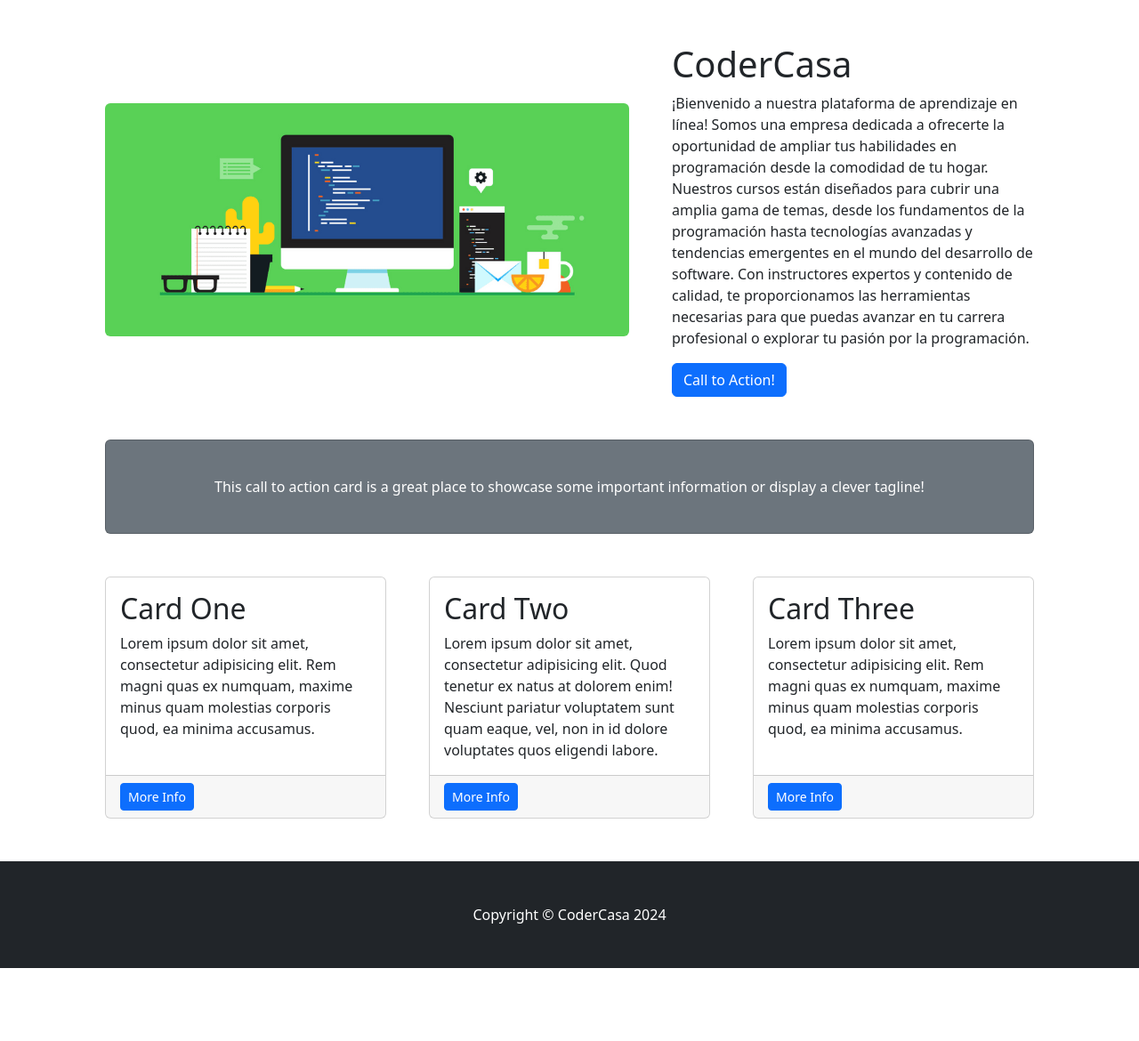
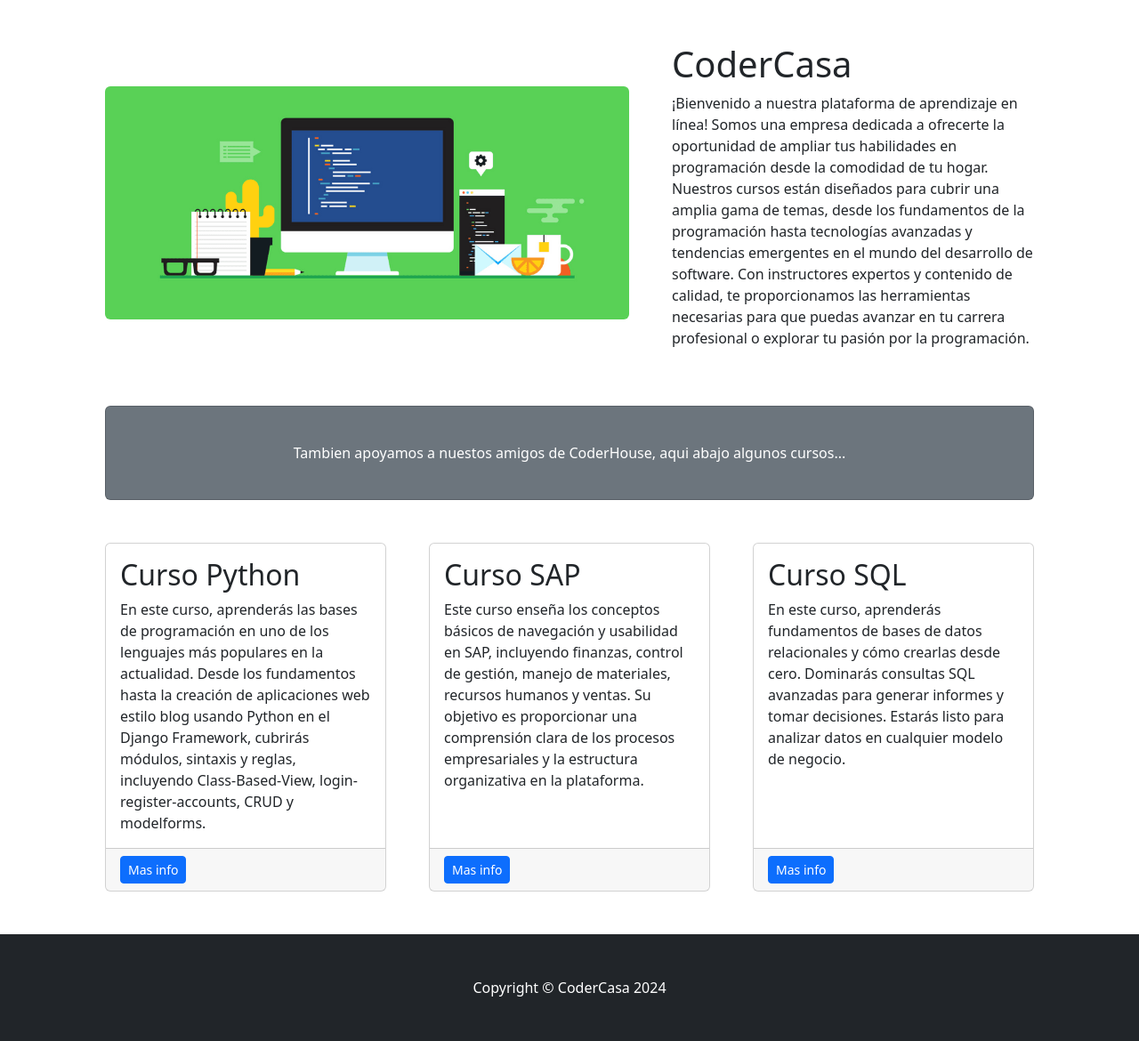
Before and after one commit to SantiPajon/Escuela, a Django app: template core/templates/core/index.html in a window 1280 px wide. Shown: the part 56-1226 px from the top of the page at 89% size. Before the commit the page ends 1144 px from the top, so only its background shows below. Run offline with Django 3.2, Linux system fonts and the light colour scheme; the template is opened without the code that fills it, so the values that code supplies are empty; some libraries are stand-ins or nearby versions.

Commit message:
feat: mejoramos mucho mas el html y casi terminamos la entrega

```diff
--- a/core/templates/core/index.html
+++ b/core/templates/core/index.html
@@ -16,40 +16,41 @@
         <div class="col-lg-5">
             <h1 class="font-weight-light">CoderCasa</h1>
             <p>¡Bienvenido a nuestra plataforma de aprendizaje en línea! Somos una empresa dedicada a ofrecerte la oportunidad de ampliar tus habilidades en programación desde la comodidad de tu hogar. Nuestros cursos están diseñados para cubrir una amplia gama de temas, desde los fundamentos de la programación hasta tecnologías avanzadas y tendencias emergentes en el mundo del desarrollo de software. Con instructores expertos y contenido de calidad, te proporcionamos las herramientas necesarias para que puedas avanzar en tu carrera profesional o explorar tu pasión por la programación. </p>
-            <a class="btn btn-primary" href="#!">Call to Action!</a>
+
         </div>
     </div>
     <!-- Call to Action-->
     <div class="card text-white bg-secondary my-5 py-4 text-center">
-        <div class="card-body"><p class="text-white m-0">This call to action card is a great place to showcase some important information or display a clever tagline!</p></div>
+        <div class="card-body"><p class="text-white m-0">Tambien apoyamos a nuestos amigos de CoderHouse, aqui abajo algunos cursos...</p></div>
     </div>
     <!-- Content Row-->
     <div class="row gx-4 gx-lg-5">
         <div class="col-md-4 mb-5">
             <div class="card h-100">
                 <div class="card-body">
-                    <h2 class="card-title">Card One</h2>
-                    <p class="card-text">Lorem ipsum dolor sit amet, consectetur adipisicing elit. Rem magni quas ex numquam, maxime minus quam molestias corporis quod, ea minima accusamus.</p>
+                    <h2 class="card-title">Curso Python</h2>
+                    <p class="card-text">En este curso, aprenderás las bases de programación en uno de los lenguajes más populares en la actualidad. Desde los fundamentos hasta la creación de aplicaciones web estilo blog usando Python en el Django Framework, cubrirás módulos, sintaxis y reglas, incluyendo Class-Based-View, login-register-accounts, CRUD y modelforms.</p>
                 </div>
-                <div class="card-footer"><a class="btn btn-primary btn-sm" href="#!">More Info</a></div>
+                <div class="card-footer"><a class="btn btn-primary btn-sm" href="https://www.coderhouse.com/ar/online/python" target="_blank">Mas info</a></div>
             </div>
         </div>
         <div class="col-md-4 mb-5">
             <div class="card h-100">
                 <div class="card-body">
-                    <h2 class="card-title">Card Two</h2>
-                    <p class="card-text">Lorem ipsum dolor sit amet, consectetur adipisicing elit. Quod tenetur ex natus at dolorem enim! Nesciunt pariatur voluptatem sunt quam eaque, vel, non in id dolore voluptates quos eligendi labore.</p>
+                    <h2 class="card-title">Curso SAP</h2>
+                    <p class="card-text">Este curso enseña los conceptos básicos de navegación y usabilidad en SAP, incluyendo finanzas, control de gestión, manejo de materiales, recursos humanos y ventas. Su objetivo es proporcionar una comprensión clara de los procesos empresariales y la estructura organizativa en la plataforma.</p>
                 </div>
-                <div class="card-footer"><a class="btn btn-primary btn-sm" href="#!">More Info</a></div>
+                <div class="card-footer"><a class="btn btn-primary btn-sm" href="https://www.coderhouse.com/ar/online/sap" target="_blank">Mas info</a></div>
             </div>
         </div>
         <div class="col-md-4 mb-5">
             <div class="card h-100">
                 <div class="card-body">
-                    <h2 class="card-title">Card Three</h2>
-                    <p class="card-text">Lorem ipsum dolor sit amet, consectetur adipisicing elit. Rem magni quas ex numquam, maxime minus quam molestias corporis quod, ea minima accusamus.</p>
+                    <h2 class="card-title">Curso SQL</h2>
+                    <p class="card-text">
+                        En este curso, aprenderás fundamentos de bases de datos relacionales y cómo crearlas desde cero. Dominarás consultas SQL avanzadas para generar informes y tomar decisiones. Estarás listo para analizar datos en cualquier modelo de negocio.</p>
                 </div>
-                <div class="card-footer"><a class="btn btn-primary btn-sm" href="#!">More Info</a></div>
+                <div class="card-footer"><a class="btn btn-primary btn-sm" href="https://www.coderhouse.com/ar/online/sql" target="_blank">Mas info</a></div>
             </div>
         </div>
     </div>
```
Also changed, not shown: db.sqlite3.
